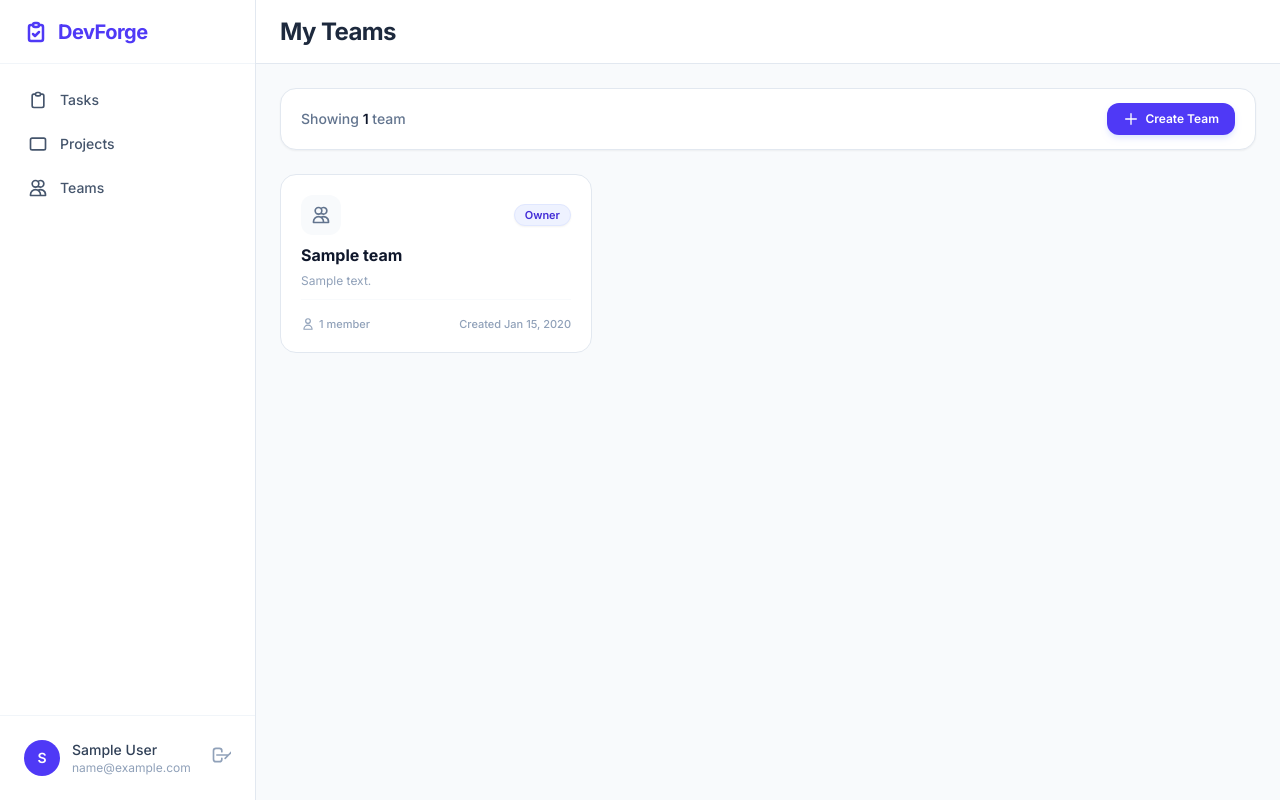
After one commit to Reverad/DevForge, a Django app: page /team/ in a window 1280 px wide. The commit adds this page. Run offline with Django 5.2, Linux system fonts and the light colour scheme; a user stored in the database is signed in; tables that the repository leaves empty hold one stand-in row (values such as "Sample post").

Commit message:
add list of user's teams and team creation pages

```diff
--- a/core/views.py
+++ b/core/views.py
@@ -1,6 +1,6 @@
 from django.contrib.auth.mixins import LoginRequiredMixin
-from django.views.generic import TemplateView
+from django.views import generic
 
 
-class IndexView(LoginRequiredMixin, TemplateView):
+class IndexView(LoginRequiredMixin, generic.TemplateView):
     template_name = "core/index.html"
--- a/devforge/urls.py
+++ b/devforge/urls.py
@@ -21,7 +21,7 @@ urlpatterns = [
     path("admin/", admin.site.urls),
     path("", include("core.urls", namespace="core")),
     path("user/", include("users.urls", namespace="users")),
-    # path("team/", include("teams.urls", namespace="teams")),
+    path("team/", include("teams.urls", namespace="teams")),
     # path("project/", include("projects.urls", namespace="projects")),
     # path("task/", include("tasks.urls", namespace="tasks")),
     path("accounts/", include("django.contrib.auth.urls")),
--- a/teams/urls.py
+++ b/teams/urls.py
@@ -1,2 +1,10 @@
+from django.urls import path
+
+from teams.views import TeamsView, TeamCreateView
+
+urlpatterns = [
+    path("", TeamsView.as_view(), name="team-list"),
+    path("create/", TeamCreateView.as_view(), name="team-create"),
+]
 
 app_name = "teams"
--- a/teams/views.py
+++ b/teams/views.py
@@ -1,3 +1,34 @@
-from django.shortcuts import render
+from django.db.models import Q
+from django.urls import reverse_lazy
+from django.views import generic
 
-# Create your views here.
+from teams.forms import TeamCreateForm
+from teams.models import Team
+
+
+class TeamsView(generic.ListView):
+    model = Team
+    paginate_by = 10
+    template_name = "teams/team.html"
+    context_object_name = "teams"
+
+    def get_queryset(self):
+        return Team.objects.filter(
+            Q(owner=self.request.user) | Q(members=self.request.user)
+        ).distinct()
+
+
+class TeamCreateView(generic.CreateView):
+    model = Team
+    form_class = TeamCreateForm
+    template_name = "teams/team_create.html"
+    success_url = reverse_lazy("teams:team-list")
+
+    def form_valid(self, form):
+        team = form.save(commit=False)
+        team.owner = self.request.user
+        team.save()
+
+        team.members.add(self.request.user)
+
+        return super().form_valid(form)
--- a/templates/includes/sidebar.html
+++ b/templates/includes/sidebar.html
@@ -18,7 +18,7 @@
           <path stroke-linecap="round" stroke-linejoin="round" stroke-width="2"
                 d="M9 5H7a2 2 0 00-2 2v12a2 2 0 002 2h10a2 2 0 002-2V7a2 2 0 00-2-2h-2M9 5a2 2 0 002 2h2a2 2 0 002-2M9 5a2 2 0 012-2h2a2 2 0 012 2"></path>
         </svg>
-        My Tasks
+        Tasks
       </a>
       <a href="#"
          class="flex items-center gap-3 px-3 py-2.5 text-sm font-medium rounded-xl text-slate-600 hover:bg-slate-50 hover:text-slate-900 transition-colors">
@@ -28,13 +28,13 @@
         </svg>
         Projects
       </a>
-      <a href="#"
+      <a href="{% url 'teams:team-list' %}"
          class="flex items-center gap-3 px-3 py-2.5 text-sm font-medium rounded-xl text-slate-600 hover:bg-slate-50 hover:text-slate-900 transition-colors">
         <svg class="w-5 h-5" fill="none" stroke="currentColor" viewBox="0 0 24 24">
           <path stroke-linecap="round" stroke-linejoin="round" stroke-width="2"
                 d="M12 4.354a4 4 0 110 5.292M15 21H3v-1a6 6 0 0112 0v1zm0 0h6v-1a6 6 0 00-9-5.197M13 7a4 4 0 11-8 0 4 4 0 018 0z"></path>
         </svg>
-        Team
+        Teams
       </a>
     </nav>
   </div>
--- /dev/null
+++ b/templates/teams/team.html
@@ -0,0 +1,121 @@
+{% extends "base.html" %}
+
+{% block title %}My Teams — DevForge{% endblock %}
+
+{% block header %}
+  My Teams
+{% endblock %}
+
+{% block content %}
+  <div class="space-y-6">
+
+    {% if not teams %}
+      <div class="text-center py-16 bg-white rounded-2xl border border-slate-200 p-8 max-w-md mx-auto shadow-xs">
+        <div class="inline-flex items-center justify-center w-12 h-12 rounded-xl bg-slate-50 text-slate-400 mb-4">
+          <svg class="w-6 h-6" fill="none" stroke="currentColor" viewBox="0 0 24 24">
+            <path stroke-linecap="round" stroke-linejoin="round" stroke-width="2"
+                  d="M17 20h5v-2a3 3 0 00-5.356-1.857M17 20H7m10 0v-2c0-.656-.126-1.283-.356-1.857M7 20H2v-2a3 3 0 015.356-1.857M7 20v-2c0-.656.126-1.283.356-1.857m0 0a5.002 5.002 0 019.288 0M15 7a3 3 0 11-6 0 3 3 0 016 0zm6 3a2 2 0 11-4 0 2 2 0 014 0zM7 10a2 2 0 11-4 0 2 2 0 014 0z"></path>
+          </svg>
+        </div>
+        <h3 class="text-base font-bold text-slate-900">No teams found</h3>
+        <p class="text-xs text-slate-500 mt-1">You are not a member or owner of any team yet.</p>
+
+        <a href="{% url 'teams:team-create' %}"
+           class="inline-flex items-center gap-1.5 mt-5 px-4 py-2.5 bg-indigo-600 hover:bg-indigo-700 text-white text-xs font-semibold rounded-xl shadow-md shadow-indigo-100 transition-all cursor-pointer">
+          <svg class="w-4 h-4" fill="none" stroke="currentColor" viewBox="0 0 24 24">
+            <path stroke-linecap="round" stroke-linejoin="round" stroke-width="2" d="M12 4v16m8-8H4"></path>
+          </svg>
+          Create Your First Team
+        </a>
+      </div>
+    {% else %}
+
+      <div class="flex items-center justify-between bg-white px-5 py-3.5 rounded-2xl border border-slate-200 shadow-xs">
+        <div class="text-sm font-medium text-slate-500">
+          Showing <span class="font-semibold text-slate-900">{{ teams|length }}</span> team{{ teams|length|pluralize }}
+        </div>
+
+        <a href="{% url 'teams:team-create' %}"
+           class="inline-flex items-center gap-1.5 px-4 py-2 bg-indigo-600 hover:bg-indigo-700 text-white text-xs font-semibold rounded-xl shadow-md shadow-indigo-100 transition-all cursor-pointer">
+          <svg class="w-4 h-4" fill="none" stroke="currentColor" viewBox="0 0 24 24">
+            <path stroke-linecap="round" stroke-linejoin="round" stroke-width="2" d="M12 4v16m8-8H4"></path>
+          </svg>
+          Create Team
+        </a>
+      </div>
+
+      <div class="grid grid-cols-1 md:grid-cols-2 lg:grid-cols-3 gap-5">
+        {% for team in teams %}
+          <a href="#"
+             class="group relative bg-white p-5 rounded-2xl border border-slate-200 hover:border-indigo-200 hover:shadow-lg hover:shadow-slate-100/80 transition-all duration-200 flex flex-col justify-between min-h-[160px]">
+
+            <div class="space-y-2">
+              <div class="flex items-center justify-between">
+                <div
+                    class="w-10 h-10 rounded-xl bg-slate-50 text-slate-500 group-hover:bg-indigo-50 group-hover:text-indigo-600 flex items-center justify-center transition-colors">
+                  <svg class="w-5 h-5" fill="none" stroke="currentColor" viewBox="0 0 24 24">
+                    <path stroke-linecap="round" stroke-linejoin="round" stroke-width="2"
+                          d="M12 4.354a4 4 0 110 5.292M15 21H3v-1a6 6 0 0112 0v1zm0 0h6v-1a6 6 0 00-9-5.197M13 7a4 4 0 11-8 0 4 4 0 018 0z"></path>
+                  </svg>
+                </div>
+
+                {% if team.owner == request.user %}
+                  <span
+                      class="inline-flex items-center px-2.5 py-0.5 rounded-full text-[11px] font-semibold bg-indigo-50 text-indigo-700 border border-indigo-100 shadow-xs">
+                  Owner
+                </span>
+                {% else %}
+                  <span
+                      class="inline-flex items-center px-2.5 py-0.5 rounded-full text-[11px] font-semibold bg-slate-50 text-slate-600 border border-slate-100">
+                  Member
+                </span>
+                {% endif %}
+              </div>
+
+              <div class="space-y-1">
+                <h3 class="text-base font-bold text-slate-900 group-hover:text-indigo-600 transition-colors truncate">
+                  {{ team.name }}
+                </h3>
+                <p class="text-xs text-slate-400 line-clamp-2 leading-relaxed">
+                  {{ team.description|default:"No description provided for this team." }}
+                </p>
+              </div>
+            </div>
+
+            <div
+                class="flex items-center justify-between pt-4 mt-2 border-t border-slate-50 text-[11px] font-medium text-slate-400">
+              <div class="flex items-center gap-1">
+                <svg class="w-3.5 h-3.5" fill="none" stroke="currentColor" viewBox="0 0 24 24">
+                  <path stroke-linecap="round" stroke-linejoin="round" stroke-width="2"
+                        d="M16 7a4 4 0 11-8 0 4 4 0 018 0zM12 14a7 7 0 00-7 7h14a7 7 0 00-7-7z"></path>
+                </svg>
+                <span>{{ team.members.count }} member{{ team.members.count|pluralize }}</span>
+              </div>
+
+              <span>Created {{ team.created_at|date:"M d, Y" }}</span>
+            </div>
+
+          </a>
+        {% endfor %}
+      </div>
+
+      {% if is_paginated %}
+        <div class="flex items-center justify-center gap-2 pt-6">
+          {% if page_obj.has_previous %}
+            <a href="?page={{ page_obj.previous_page_number }}"
+               class="px-3 py-1.5 bg-white border border-slate-200 text-xs font-semibold rounded-lg text-slate-600 hover:bg-slate-50 transition-all">Previous</a>
+          {% endif %}
+
+          <span class="text-xs font-medium text-slate-500 bg-slate-100 px-3 py-1.5 rounded-lg">
+          Page {{ page_obj.number }} of {{ page_obj.paginator.num_pages }}
+        </span>
+
+          {% if page_obj.has_next %}
+            <a href="?page={{ page_obj.next_page_number }}"
+               class="px-3 py-1.5 bg-white border border-slate-200 text-xs font-semibold rounded-lg text-slate-600 hover:bg-slate-50 transition-all">Next</a>
+          {% endif %}
+        </div>
+      {% endif %}
+    {% endif %}
+  </div>
+{% endblock %}
```
Also changed, not shown: teams/forms.py (added, +18 -0 lines), templates/teams/team_create.html (added, +93 -0 lines).
